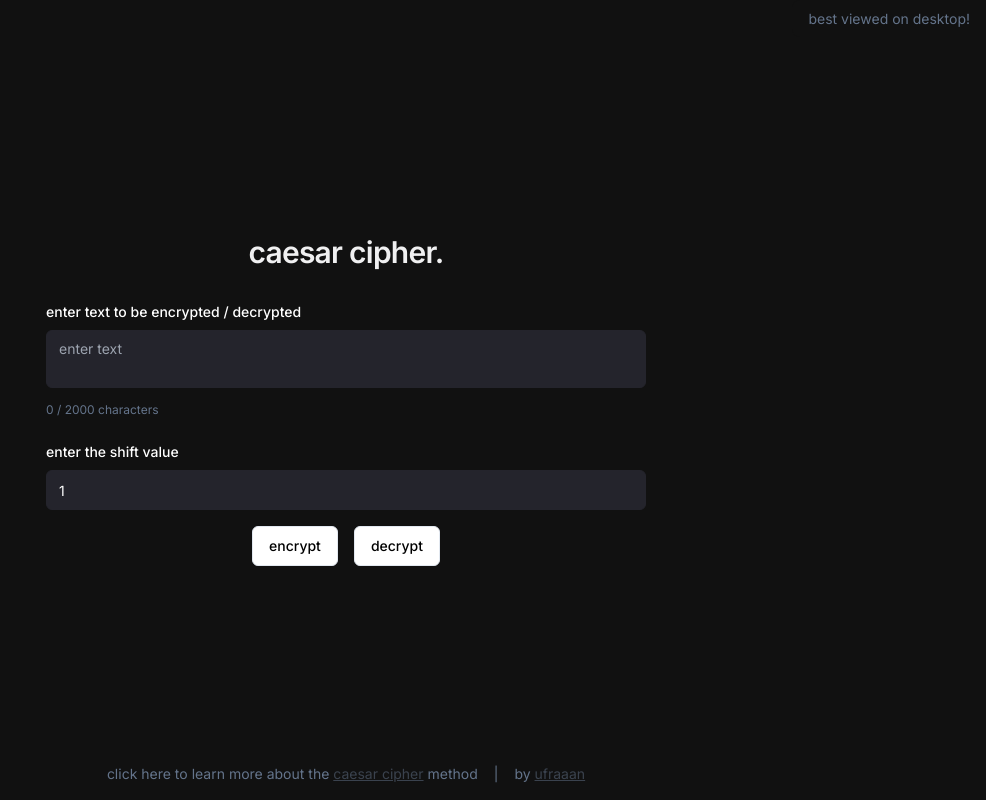
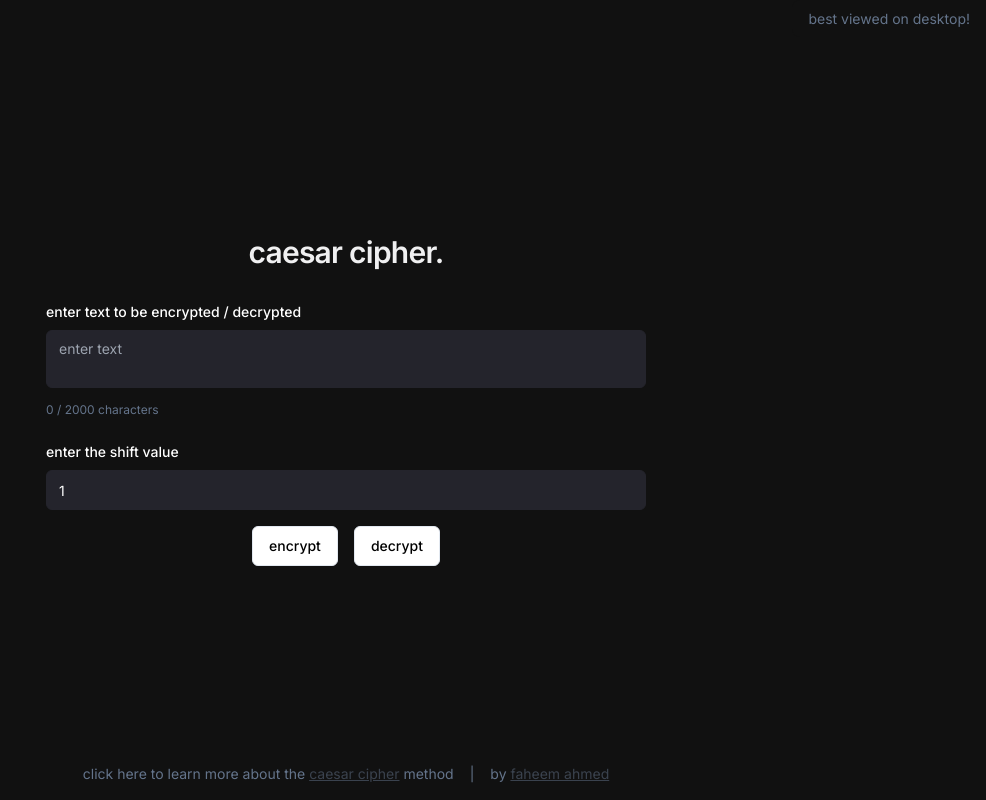
Before and after one commit to moroii69/caesarCipher, a Next.js app: page / in a window 1280 px wide. Shown: the whole page, without its empty margins (294-1280 px from the left). Built offline with nearby package versions, Linux system fonts and the light colour scheme.

Commit message:
update name

```diff
--- a/src/app/page.tsx
+++ b/src/app/page.tsx
@@ -181,12 +181,12 @@ export default function Home() {
                     </a>
                     <span className="text-sm text-muted-foreground">|</span>
                     <a
-                        href="https://www.github.com/moroii69"
+                        href="https://github.com/faheemahm"
                         target="_blank"
                         rel="noopener noreferrer"
                         className="text-sm text-muted-foreground"
                     >
-                        by <span className="underline opacity-50">ufraaan</span>
+                        by <span className="underline opacity-50">faheem ahmed</span>
                     </a>
                 </div>
             </footer>
```
